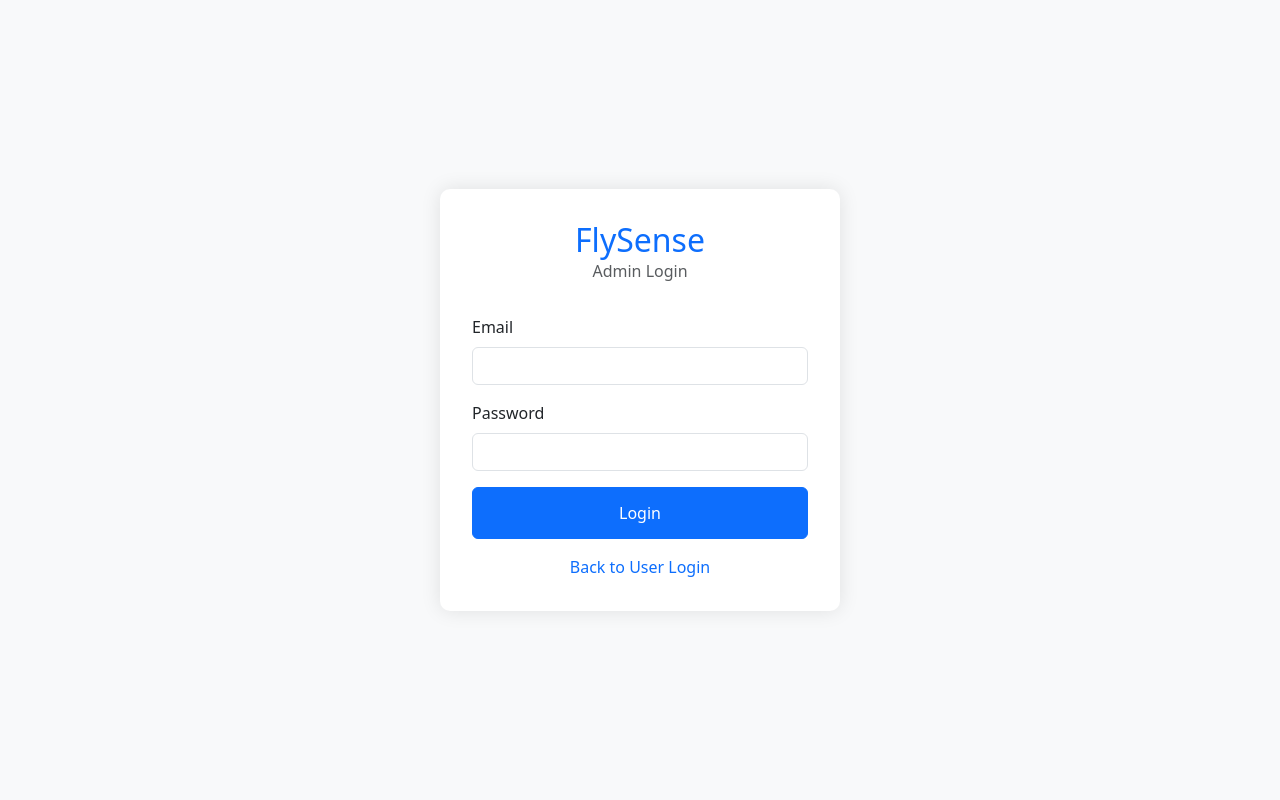
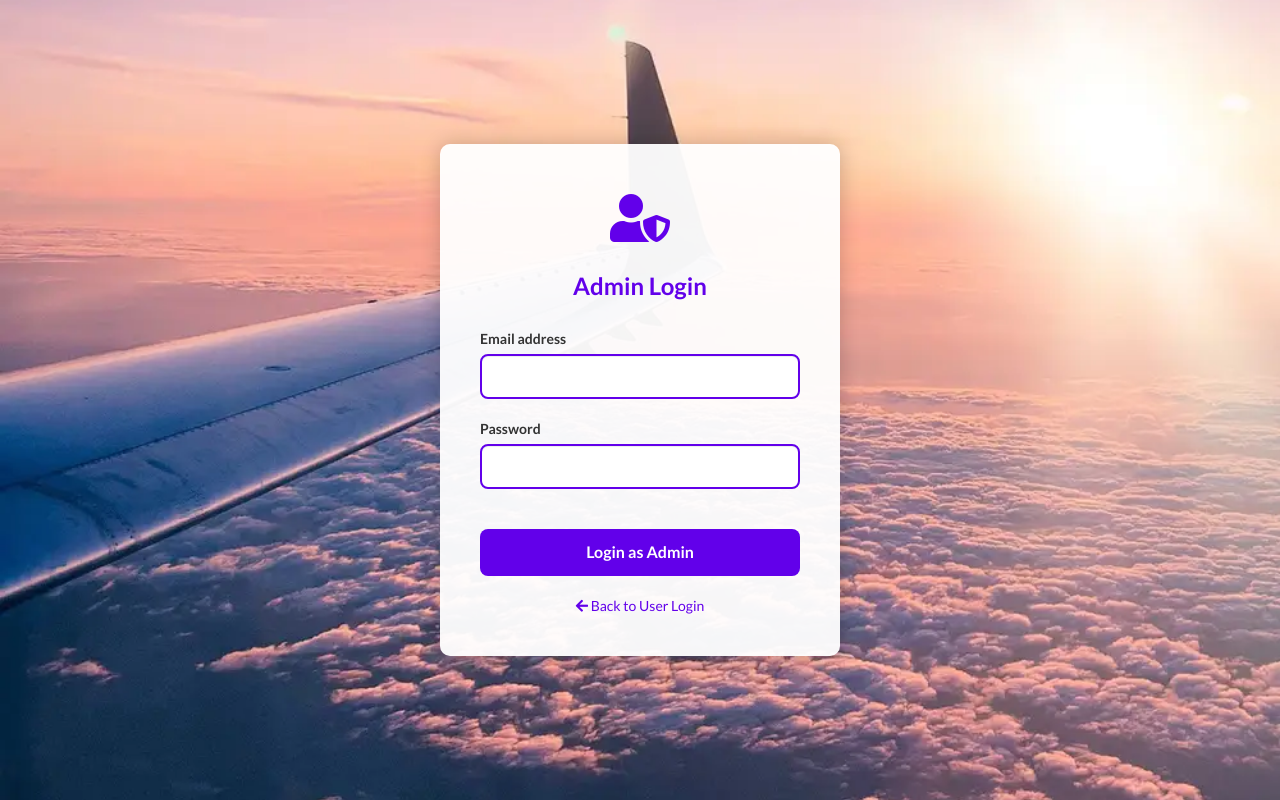
Before and after one commit to Dhanush1205/Flight-Delay-Predictor-Project, a Flask app: page /admin_login in a window 1280 px wide. Run offline with Flask 3, Linux system fonts and the light colour scheme; parts of the project's set-up code (start-up, migrations or seed data) failed here and were passed over; some libraries are stand-ins or nearby versions.

Commit message:
Fix: Admin login page styling and credentials

```diff
--- a/app.py
+++ b/app.py
@@ -82,15 +82,19 @@ with app.app_context():
     # Create admin account if it doesn't exist
     admin = User.query.filter_by(email='admin@flysense.com').first()
     if not admin:
-        admin = User(
-            name='Admin',
-            email='admin@flysense.com',
-            is_admin=True
-        )
-        admin.set_password('admin123')
-        db.session.add(admin)
-        db.session.commit()
-        print("Admin account created successfully!")
+        try:
+            admin = User(
+                name='Admin',
+                email='admin@flysense.com',
+                is_admin=True
+            )
+            admin.set_password('admin123')
+            db.session.add(admin)
+            db.session.commit()
+            print("Admin account created successfully!")
+        except Exception as e:
+            print(f"Error creating admin account: {str(e)}")
+            db.session.rollback()
 
 try:
     # Import dataset with absolute path
--- a/templates/admin_login.html
+++ b/templates/admin_login.html
@@ -4,76 +4,123 @@
     <meta charset="UTF-8">
     <meta name="viewport" content="width=device-width, initial-scale=1.0">
     <title>Admin Login - FlySense</title>
-    <link href="https://cdn.jsdelivr.net/npm/bootstrap@5.3.0/dist/css/bootstrap.min.css" rel="stylesheet">
+    <link href="https://fonts.googleapis.com/css?family=Lato:400,700" rel="stylesheet">
+    <link type="text/css" rel="stylesheet" href="{{ url_for('static', filename='css/bootstrap.min.css') }}" />
+    <link rel="stylesheet" href="https://cdnjs.cloudflare.com/ajax/libs/font-awesome/5.15.4/css/all.min.css" />
     <style>
         body {
-            background-color: #f8f9fa;
-            height: 100vh;
+            font-family: 'Lato', sans-serif;
+            background: url("{{ url_for('static', filename='background.webp') }}");
+            background-size: cover;
+            background-position: center;
+            min-height: 100vh;
             display: flex;
             align-items: center;
             justify-content: center;
         }
-        .login-container {
-            background: white;
-            padding: 2rem;
+        .admin-login-container {
+            background: rgba(255, 255, 255, 0.95);
+            padding: 40px;
             border-radius: 10px;
-            box-shadow: 0 0 20px rgba(0,0,0,0.1);
+            box-shadow: 0 0 20px rgba(0, 0, 0, 0.2);
             width: 100%;
             max-width: 400px;
         }
-        .logo {
+        .admin-login-title {
             text-align: center;
-            margin-bottom: 2rem;
+            color: #6200EA;
+            margin-bottom: 30px;
+            font-size: 24px;
+            font-weight: bold;
         }
-        .logo h1 {
-            color: #0d6efd;
-            font-size: 2rem;
-            margin: 0;
+        .admin-icon {
+            text-align: center;
+            margin-bottom: 20px;
+            font-size: 48px;
+            color: #6200EA;
+        }
+        .form-group {
+            margin-bottom: 20px;
         }
         .form-control {
-            margin-bottom: 1rem;
+            height: 45px;
+            border: 2px solid #6200EA;
+            border-radius: 8px;
         }
-        .btn-primary {
+        .form-control:focus {
+            border-color: #5502C8;
+            box-shadow: 0 0 0 0.2rem rgba(98, 0, 234, 0.25);
+        }
+        .btn-admin-login {
+            background-color: #6200EA;
+            color: white;
+            padding: 12px;
+            border: none;
+            border-radius: 8px;
             width: 100%;
-            padding: 0.8rem;
+            font-size: 16px;
+            font-weight: bold;
+            margin-top: 20px;
+            transition: all 0.3s ease;
+        }
+        .btn-admin-login:hover {
+            background-color: #5502C8;
+            transform: translateY(-2px);
+        }
+        .back-to-home {
+            text-align: center;
+            margin-top: 20px;
+        }
+        .back-to-home a {
+            color: #6200EA;
+            text-decoration: none;
+        }
+        .back-to-home a:hover {
+            text-decoration: underline;
         }
         .alert {
-            margin-bottom: 1rem;
+            margin-bottom: 20px;
         }
     </style>
 </head>
 <body>
-    <div class="login-container">
-        <div class="logo">
-            <h1>FlySense</h1>
-            <p class="text-muted">Admin Login</p>
+    <div class="admin-login-container">
+        <div class="admin-icon">
+            <i class="fas fa-user-shield"></i>
         </div>
+        <h2 class="admin-login-title">Admin Login</h2>
 
         {% with messages = get_flashed_messages(with_categories=true) %}
             {% if messages %}
                 {% for category, message in messages %}
-                    <div class="alert alert-{{ category }}">{{ message }}</div>
+                    <div class="alert alert-{{ category }} alert-dismissible fade show" role="alert">
+                        {{ message }}
+                        <button type="button" class="close" data-dismiss="alert" aria-label="Close">
+                            <span aria-hidden="true">&times;</span>
+                        </button>
+                    </div>
                 {% endfor %}
             {% endif %}
         {% endwith %}
 
-        <form method="POST" action="{{ url_for('admin_login') }}">
-            <div class="mb-3">
-                <label for="email" class="form-label">Email</label>
+        <form method="post" action="{{ url_for('admin_login') }}">
+            <div class="form-group">
+                <label for="email">Email address</label>
                 <input type="email" class="form-control" id="email" name="email" required>
             </div>
-            <div class="mb-3">
-                <label for="password" class="form-label">Password</label>
+            <div class="form-group">
+                <label for="password">Password</label>
                 <input type="password" class="form-control" id="password" name="password" required>
             </div>
-            <button type="submit" class="btn btn-primary">Login</button>
+            <button type="submit" class="btn btn-admin-login">Login as Admin</button>
         </form>
-
-        <div class="text-center mt-3">
-            <a href="{{ url_for('index') }}" class="text-decoration-none">Back to User Login</a>
+        <div class="back-to-home">
+            <a href="{{ url_for('index') }}"><i class="fas fa-arrow-left"></i> Back to User Login</a>
         </div>
     </div>
 
-    <script src="https://cdn.jsdelivr.net/npm/bootstrap@5.3.0/dist/js/bootstrap.bundle.min.js"></script>
+    <script src="https://code.jquery.com/jquery-3.5.1.min.js"></script>
+    <script src="https://cdn.jsdelivr.net/npm/@popperjs/core@2.5.4/dist/umd/popper.min.js"></script>
+    <script src="https://stackpath.bootstrapcdn.com/bootstrap/4.5.2/js/bootstrap.min.js"></script>
 </body>
 </html>
```
